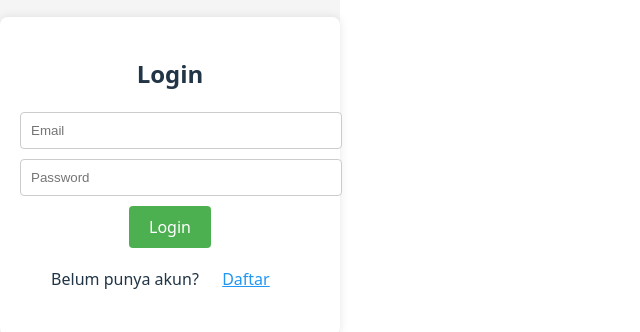
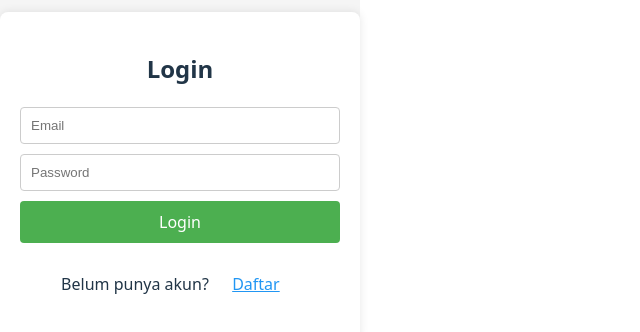
Before and after one commit to Wardenkensub/garapan, a React (Vite) app: page / in a window 1280 px wide. Shown: the part 224-556 px from the top of the page, without its empty margins (0-640 px from the left). Built offline with nearby package versions, Linux system fonts and the light colour scheme.

Commit message:
Update App.jsx

```diff
--- a/src/App.jsx
+++ b/src/App.jsx
@@ -99,9 +99,9 @@ export default function App() {
   }
 
   return (
-    <div style={{ padding: 20, fontFamily: "sans-serif" }}>
+    <div style={styles.wrapper}>
       <div style={styles.header}>
-        <h1>Dashboard</h1>
+        <h1 style={{ fontSize: 24 }}>Dashboard</h1>
         <button onClick={() => { setUser(null); setTasks([]); localStorage.removeItem(STORAGE_KEY); }} style={styles.button}>Logout</button>
       </div>
 
@@ -117,6 +117,7 @@ export default function App() {
 
       <input placeholder="Cari garapan..." value={search} onChange={(e) => setSearch(e.target.value)} style={styles.input} />
 
+      <div style={{ overflowX: "auto" }}>
         <table style={styles.table}>
           <thead>
             <tr>
@@ -145,10 +146,17 @@ export default function App() {
           </tbody>
         </table>
       </div>
+    </div>
   );
 }
 
 const styles = {
+  wrapper: {
+    padding: 20,
+    fontFamily: "Arial, sans-serif",
+    maxWidth: 800,
+    margin: "0 auto",
+  },
   centered: {
     minHeight: "100vh",
     display: "flex",
@@ -161,7 +169,8 @@ const styles = {
     padding: 20,
     borderRadius: 8,
     boxShadow: "0 0 10px rgba(0,0,0,0.1)",
-    width: 300,
+    width: "90%",
+    maxWidth: 320,
     textAlign: "center"
   },
   input: {
@@ -169,7 +178,8 @@ const styles = {
     marginBottom: 10,
     width: "100%",
     borderRadius: 4,
-    border: "1px solid #ccc"
+    border: "1px solid #ccc",
+    boxSizing: "border-box"
   },
   button: {
     padding: "10px 20px",
@@ -177,7 +187,9 @@ const styles = {
     color: "white",
     border: "none",
     borderRadius: 4,
-    cursor: "pointer"
+    cursor: "pointer",
+    width: "100%",
+    marginBottom: 10
   },
   link: {
     background: "none",
@@ -190,14 +202,18 @@ const styles = {
     display: "flex",
     justifyContent: "space-between",
     alignItems: "center",
-    marginBottom: 20
+    marginBottom: 20,
+    flexWrap: "wrap",
+    gap: 10
   },
   form: {
     marginBottom: 20
   },
   table: {
     width: "100%",
-    borderCollapse: "collapse"
+    borderCollapse: "collapse",
+    marginTop: 10,
+    fontSize: 14
   },
   smallButton: {
     padding: "5px 10px",
@@ -207,5 +223,9 @@ const styles = {
     border: "none",
     borderRadius: 4,
     cursor: "pointer"
+  },
+  thtd: {
+    border: "1px solid #ddd",
+    padding: "8px"
   }
 };
```
Lines whose indentation alone changed are shown as unchanged.
